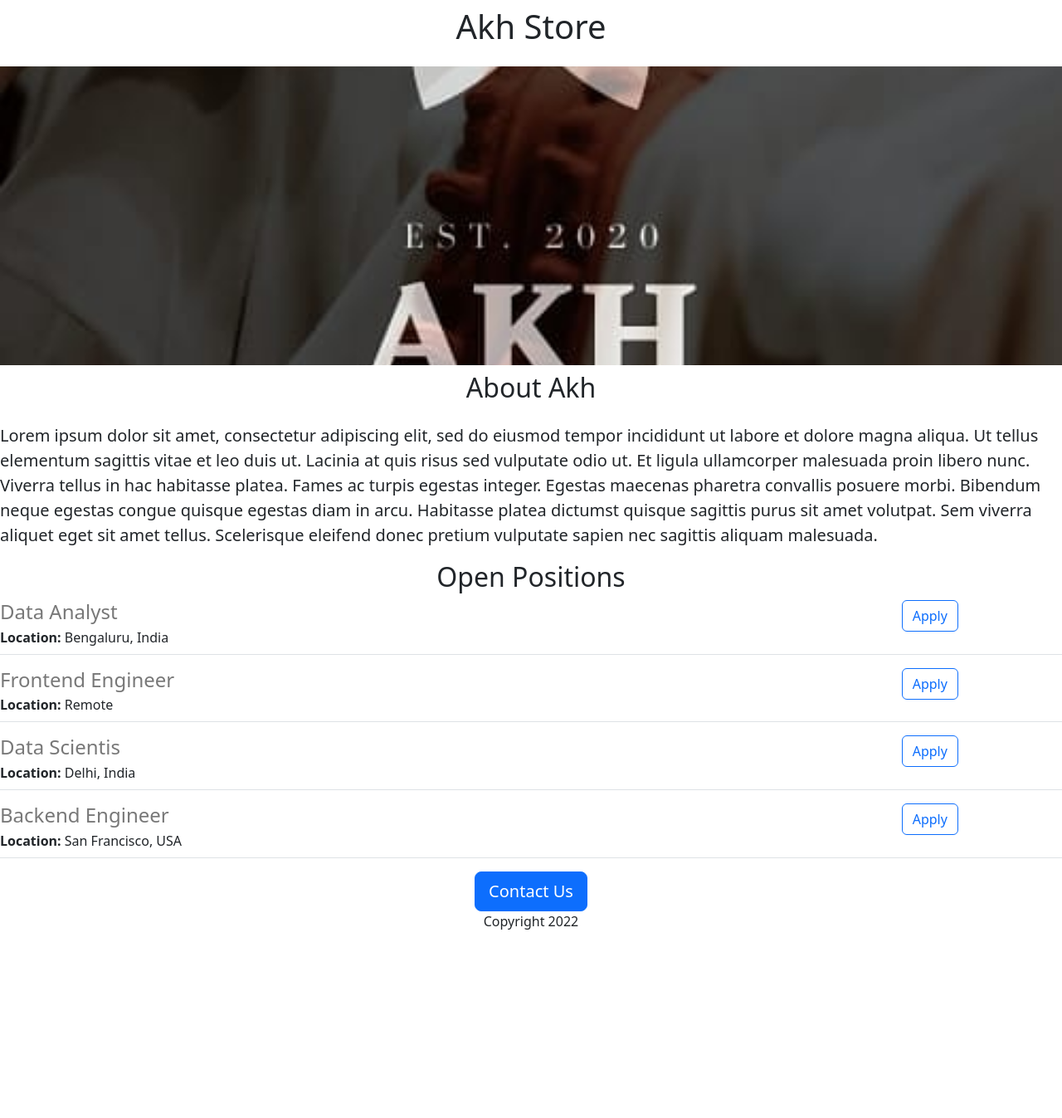
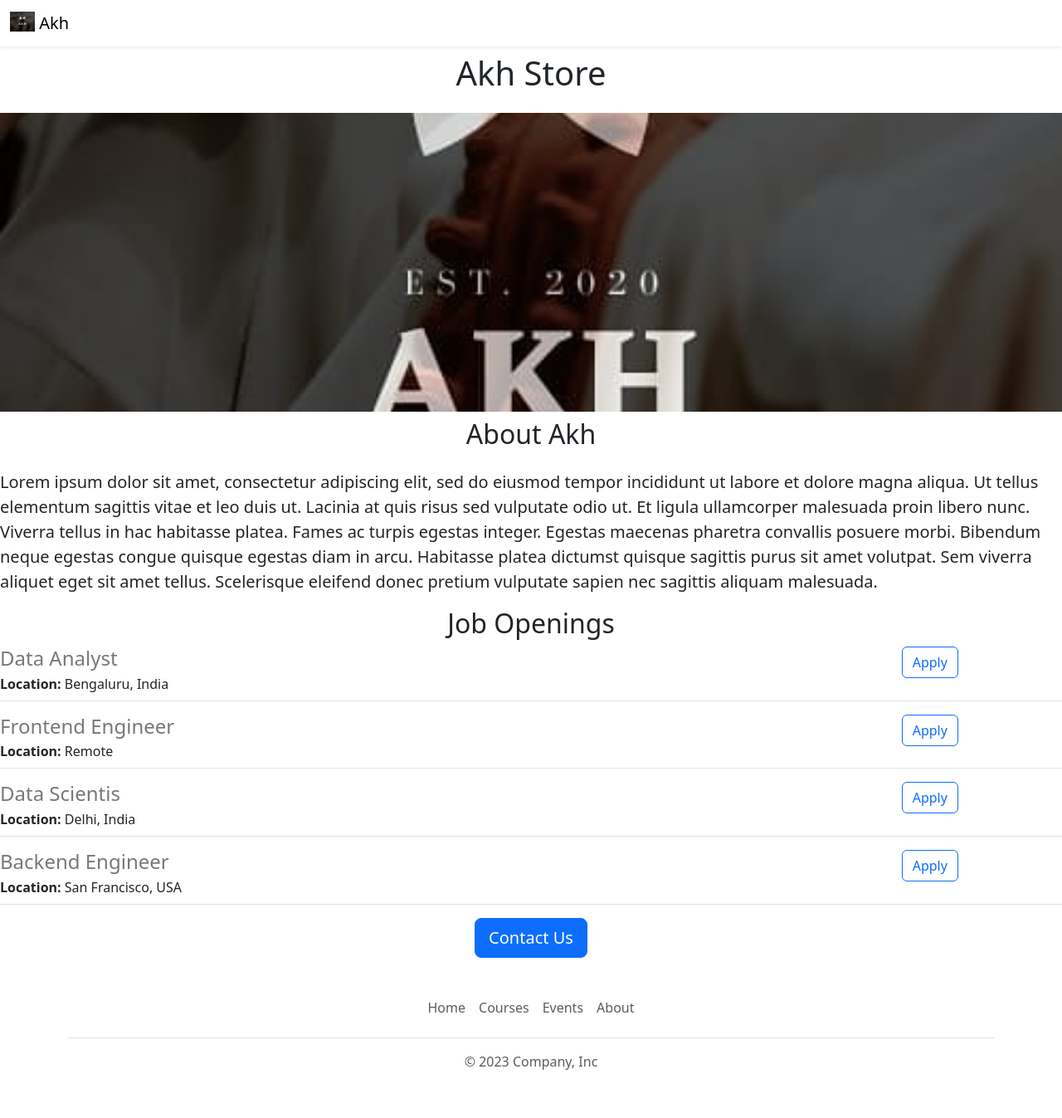
Before and after one commit to ThreadPoll/careers-website, a Flask app: page / in a window 1280 px wide. Shown: the whole page at 83% size. Before the commit the page ends 1120 px from the top, so only its background shows below. Run offline with Flask 3, Linux system fonts and the light colour scheme.

Commit message:
functional and aesthetic improvements

```diff
--- /dev/null
+++ b/templates/footer.html
@@ -0,0 +1,13 @@
+<div class="b-example-divider"></div>
+
+<div class="container">
+  <footer class="py-3 my-4">
+    <ul class="nav justify-content-center border-bottom pb-3 mb-3">
+      <li class="nav-item"><a href="https://www.google.co.in/" class="nav-link px-2 text-body-secondary">Home</a></li>
+      <li class="nav-item"><a href="https://www.google.co.in/" class="nav-link px-2 text-body-secondary">Courses</a></li>
+      <li class="nav-item"><a href="https://www.google.co.in/" class="nav-link px-2 text-body-secondary">Events</a></li>
+      <li class="nav-item"><a href="https://www.google.co.in/" class="nav-link px-2 text-body-secondary">About</a></li>
+    </ul>
+    <p class="text-center text-body-secondary">&copy; 2023 Company, Inc</p>
+  </footer>
+</div>
--- a/templates/home.html
+++ b/templates/home.html
@@ -16,12 +16,13 @@
     </style>
   </head>
 <body>
+  {% include 'navbar.html' %}
   <div id="container">
    <h1 class="text-center mt-2 mb-4">{{company_name}} Store</h1>
   <img class="img-fluid" id="banner" src ="/static/banner.jpg" height="320px">
   <h2 class="text-center mt-2 mb-4">About Akh</h2>
   <p class="lead">Lorem ipsum dolor sit amet, consectetur adipiscing elit, sed do eiusmod tempor incididunt ut labore et dolore magna aliqua. Ut tellus elementum sagittis vitae et leo duis ut. Lacinia at quis risus sed vulputate odio ut. Et ligula ullamcorper malesuada proin libero nunc. Viverra tellus in hac habitasse platea. Fames ac turpis egestas integer. Egestas maecenas pharetra convallis posuere morbi. Bibendum neque egestas congue quisque egestas diam in arcu. Habitasse platea dictumst quisque sagittis purus sit amet volutpat. Sem viverra aliquet eget sit amet tellus. Scelerisque eleifend donec pretium vulputate sapien nec sagittis aliquam malesuada.</p>
-  <h2 class="text-center">Open Positions</h2>
+  <h2 class="text-center">Job Openings</h2>
   <div>
     {% for job in jobs %}
       {% include 'jobitem.html' %}
@@ -30,8 +31,9 @@
 
     <div class="text-center">
   <button class="btn btn-primary btn-lg">Contact Us</button>
-      <p>Copyright 2022</p>
+
       </div>
   </div>
+  {% include 'footer.html' %}
 </body>
 </html>
--- a/templates/jobitem.html
+++ b/templates/jobitem.html
@@ -9,5 +9,5 @@
 </div>
 {% endif %}
   </div>
-  <div class="col-2"><button type="button" class="btn btn-outline-primary">Apply</button></div>
+  <div class="col-2"><a href="mailto:akhthestore@gmail.com?subject=Application for {{job['title']}}" type="button" class="btn btn-outline-primary">Apply</a></div>
 </div>
--- /dev/null
+++ b/templates/navbar.html
@@ -0,0 +1,11 @@
+<nav class="navbar shadow-sm fixed-top bg-white">
+  <div class="container-fluid">
+    <a class="navbar-brand" href="#">
+      <img src="/static/banner.jpg" alt="Logo" width="30" height="24" class="d-inline-block align-text-top">
+      Akh
+    </a>
+  </div>
+</nav>
+<div style="height:56px">
+
+</div>
```
Also changed, not shown: 1 other file.
